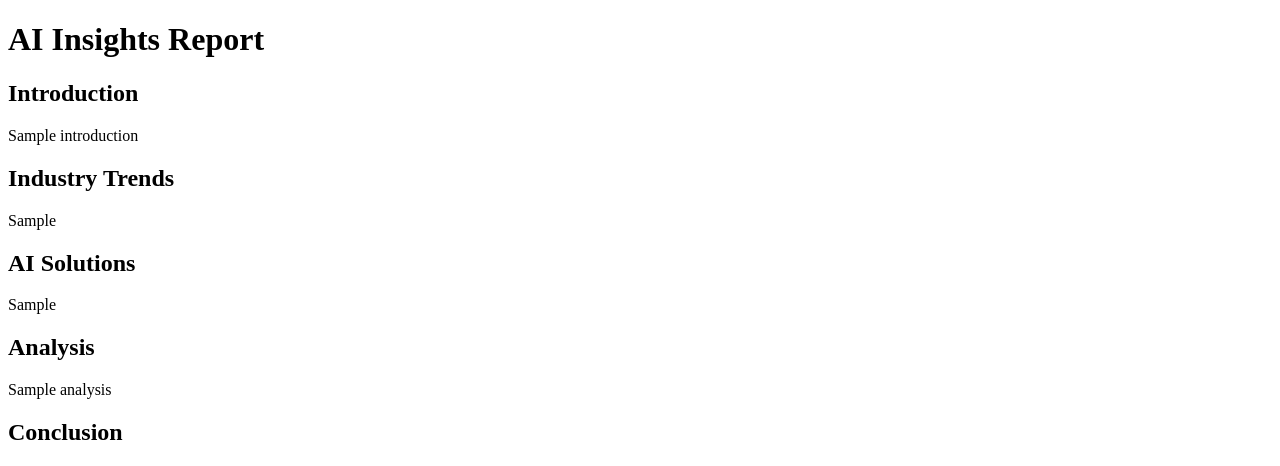
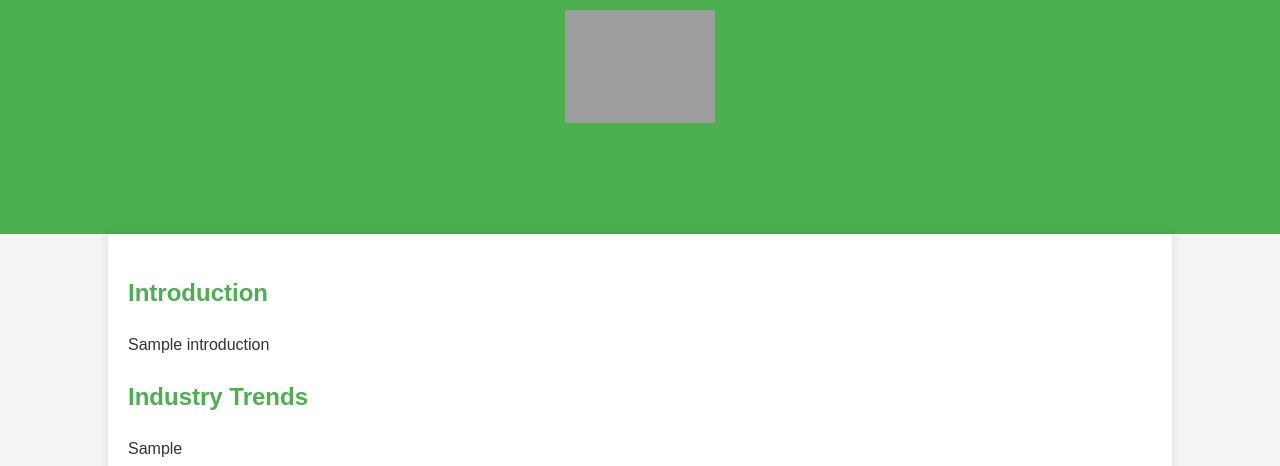
Before and after one commit to dmotts/ai-insights, a Flask app: template templates/report_template.html in a window 1280 px wide. Shown: the top 466 px of the page. Run offline with Flask 3, Linux system fonts and the light colour scheme; the template is opened without the code that fills it: most values are stand-ins (such as "Sample title", 1, 10 or a date in 2020); grey boxes are pictures that could not be loaded.

Commit message:
Reformat report design

```diff
--- a/app.py
+++ b/app.py
@@ -17,6 +17,10 @@ from marshmallow import Schema, fields, ValidationError
 app = Flask(__name__)
 app.config.from_object(Config)
 
+# Initialize logging
+logging.basicConfig(level=logging.DEBUG, format='%(asctime)s - %(name)s - %(levelname)s - %(message)s')
+logger = logging.getLogger(__name__)
+
 # Initialize services
 sheets_service = SheetsService(app.config['GOOGLE_SHEETS_CREDENTIALS_JSON'], "AI Insights Report Email List")
 openai_service = OpenAIService(app.config['OPENAI_API_KEY'], app.config['OPENAI_MODEL'])
@@ -25,6 +29,7 @@ email_service = EmailService()
 integration_service = IntegrationService()
 subscription_service = SubscriptionService()
 
+# Schema for validating incoming report generation requests
 class ReportRequestSchema(Schema):
     client_name = fields.String(required=True)
     client_email = fields.Email(required=True)
@@ -33,10 +38,28 @@ class ReportRequestSchema(Schema):
     question2 = fields.String(required=True)
     question3 = fields.String(required=True)
 
+# Error handler for HTTP exceptions
+@app.errorhandler(HTTPException)
+def handle_http_exception(e):
+    logger.error(f"HTTP error occurred: {e}")
+    return jsonify({"status": "error", "message": e.description}), e.code
+
+# General error handler
+@app.errorhandler(Exception)
+def handle_exception(e):
+    logger.error(f"Error occurred: {e}")
+    return jsonify({"status": "error", "message": "An internal error occurred"}), 500
+
+# Route to render the main report generation page
+@app.route('/')
+def index():
+    return render_template('generate_report.html')
+
+# Route to handle report generation requests
 @app.route('/generate_report', methods=['POST'])
 def generate_report():
     try:
-        # Validate and deserialize input
+        # Validate and deserialize input data
         data = request.json
         schema = ReportRequestSchema()
         validated_data = schema.load(data)
@@ -48,20 +71,20 @@ def generate_report():
             validated_data.get('question3'),
         ]
 
-        # Generate the report content using the enhanced OpenAI service
+        # Generate the report content using OpenAI service
         report_content = openai_service.generate_report_content(industry, answers)
 
-        # Render the content to HTML for the report
+        # Render the report content to HTML
         html_content = render_template('report_template.html', report_content=report_content)
 
-        # Generate PDF from the HTML content
+        # Generate a PDF from the HTML content
         pdf_url = pdf_service.generate_pdf(html_content) if Config.ENABLE_PDF_SERVICE else "PDF service is disabled."
 
         # Create a Google Doc for the report
         report_id = generate_report_id()
         doc_url = sheets_service.create_google_doc(report_id, report_content) if Config.ENABLE_SHEETS_SERVICE else "Sheets service is disabled."
 
-        # Save the report data to Google Sheets and database
+        # Save report data to Google Sheets and database
         report_data = [
             report_id,
             validated_data['client_name'],
@@ -76,15 +99,17 @@ def generate_report():
             sheets_service.write_data(report_data)
 
         if Config.ENABLE_EMAIL_SERVICE:
+            # Send an email to the user with links to the generated report
             email_service.send_email(
                 validated_data['client_email'],
                 "Your AI Insights Report is Ready",
                 f"Your report has been generated. Download it here: {pdf_url}\nView it online: {doc_url}"
             )
 
-        # Add user to subscription list
+        # Add the user to the subscription list
         subscription_service.add_subscriber(validated_data['client_email'], industry)
 
+        logger.info(f'Report generated with ID: {report_id}')
         return jsonify({"status": "success", "report_id": report_id, "pdf_url": pdf_url, "doc_url": doc_url})
     except ValidationError as err:
         logger.error(f"Validation error: {err.messages}")
@@ -93,22 +118,26 @@ def generate_report():
         logger.error(f"Error generating report: {e}")
         return jsonify({"status": "error", "message": "An error occurred while generating the report."}), 500
 
-
+# Route to handle report download requests
 @app.route('/download_report/<report_id>', methods=['GET'])
 def download_report(report_id):
-    # Logic to fetch and send the PDF file
     try:
+        # Fetch the report from the database or Google Sheets
         report = sheets_service.get_report_by_id(report_id)
         if report and report['pdf_url']:
             return send_file(report['pdf_url'], as_attachment=True)
         else:
+            logger.warning(f"Report not found: {report_id}")
             return jsonify({"status": "error", "message": "Report not found"}), 404
     except Exception as e:
+        logger.error(f"Error retrieving report: {e}")
         return jsonify({"status": "error", "message": "An error occurred while downloading the report."}), 500
 
+# Function to generate a unique report ID based on timestamp
 def generate_report_id():
     return str(int(datetime.datetime.now().timestamp()))
 
+# Main entry point to run the application
 if __name__ == '__main__':
     port = int(os.environ.get('PORT', 5000))
     app.run(host='0.0.0.0', port=port, debug=False)
--- a/templates/report_template.html
+++ b/templates/report_template.html
@@ -1,36 +1,137 @@
 <!DOCTYPE html>
 <html lang="en">
+
 <head>
     <meta charset="UTF-8">
     <meta name="viewport" content="width=device-width, initial-scale=1.0">
     <title>AI Insights Report</title>
+    <style>
+        body {
+            font-family: Arial, sans-serif;
+            color: #333;
+            line-height: 1.6;
+            margin: 0;
+            padding: 0;
+            background-color: #f4f4f4;
+        }
+
+        .container {
+            width: 80%;
+            margin: auto;
+            overflow: hidden;
+            background: #fff;
+            padding: 20px;
+            box-shadow: 0 0 10px rgba(0, 0, 0, 0.1);
+        }
+
+        header {
+            background-color: #4CAF50;
+            color: #fff;
+            padding: 10px 0;
+            text-align: center;
+        }
+
+        header img {
+            width: 150px;
+            margin: 0 auto;
+        }
+
+        h1, h2 {
+            color: #4CAF50;
+        }
+
+        section {
+            margin: 20px 0;
+        }
+
+        .graphs img {
+            width: 100%;
+            margin-bottom: 20px;
+            box-shadow: 0 0 5px rgba(0, 0, 0, 0.2);
+        }
+
+        .cta {
+            margin: 40px 0;
+            padding: 20px;
+            background-color: #e7f7e7;
+            text-align: center;
+            border: 2px solid #4CAF50;
+        }
+
+        .cta a {
+            color: #fff;
+            background-color: #4CAF50;
+            padding: 10px 20px;
+            text-decoration: none;
+            font-weight: bold;
+            border-radius: 5px;
+        }
+
+        footer {
+            text-align: center;
+            margin-top: 20px;
+            padding: 10px 0;
+            background-color: #333;
+            color: #fff;
+            position: relative;
+            bottom: 0;
+            width: 100%;
+        }
+
+        footer p {
+            margin: 0;
+        }
+    </style>
 </head>
+
 <body>
+    <header>
+        <img src="{{ url_for('static', filename='images/logo.png') }}" alt="Daley Mottley AI Consulting">
         <h1>AI Insights Report</h1>
+    </header>
+
+    <div class="container">
         <section>
             <h2>Introduction</h2>
             <p>{{ introduction }}</p>
         </section>
+
         <section>
             <h2>Industry Trends</h2>
             <p>{{ industry_trends }}</p>
         </section>
+
         <section>
             <h2>AI Solutions</h2>
             <p>{{ ai_solutions }}</p>
         </section>
+
         <section>
             <h2>Analysis</h2>
             <p>{{ analysis }}</p>
         </section>
+
         <section>
             <h2>Conclusion</h2>
             <p>{{ conclusion }}</p>
         </section>
-    <section>
+
+        <section class="graphs">
             <h2>Graphs</h2>
             <img src="{{ graph1 }}" alt="Graph 1">
             <img src="{{ graph2 }}" alt="Graph 2">
         </section>
+
+        <section class="cta">
+            <h2>Ready to Implement AI in Your Business?</h2>
+            <p>Contact Daley Mottley AI Consulting for expert guidance on how AI can transform your business. Let us help you stay ahead of the competition with cutting-edge AI solutions.</p>
+            <a href="mailto:daley.mottley@hotmail.com">Contact Us Today</a>
+        </section>
+    </div>
+
+    <footer>
+        <p>Daley Mottley AI Consulting | All Rights Reserved &copy; {{ current_year }}</p>
+    </footer>
 </body>
+
 </html>
```
Lines whose indentation alone changed are shown as unchanged.
